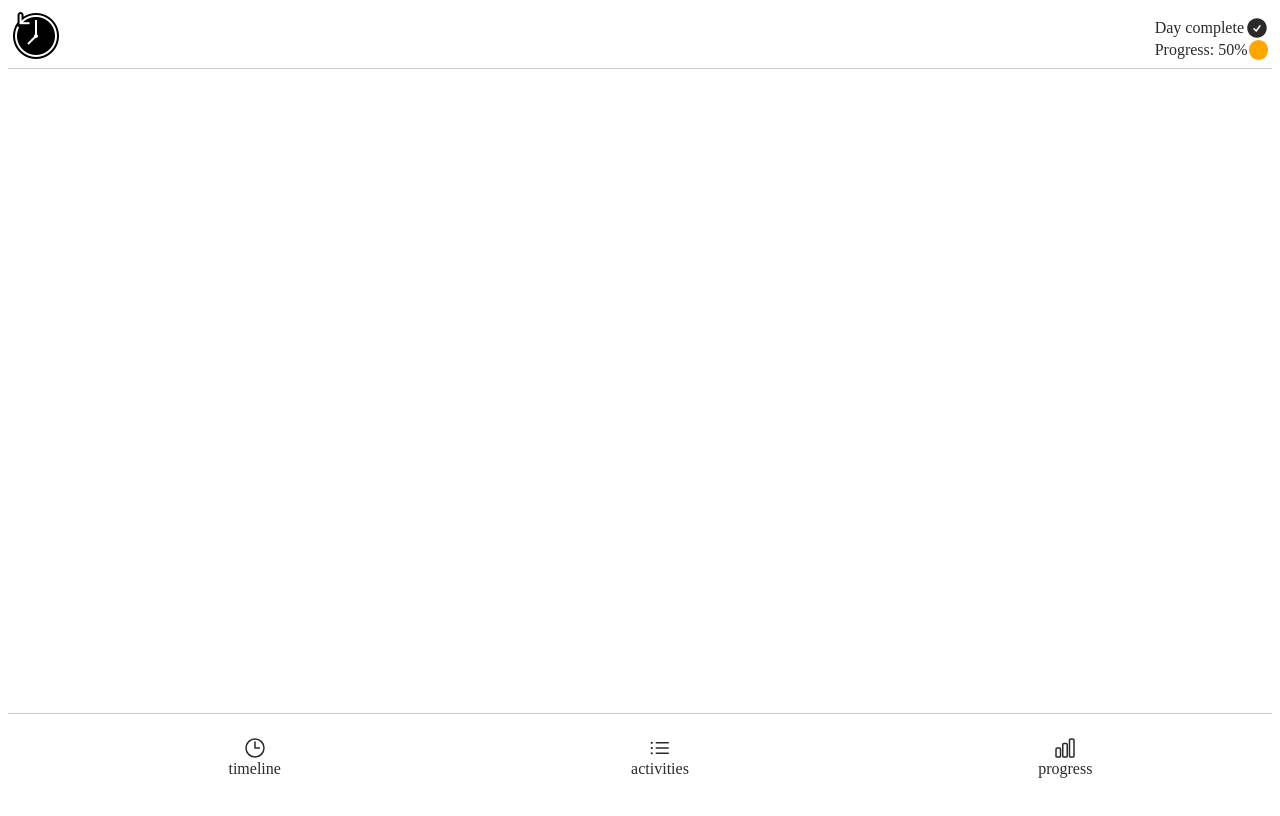
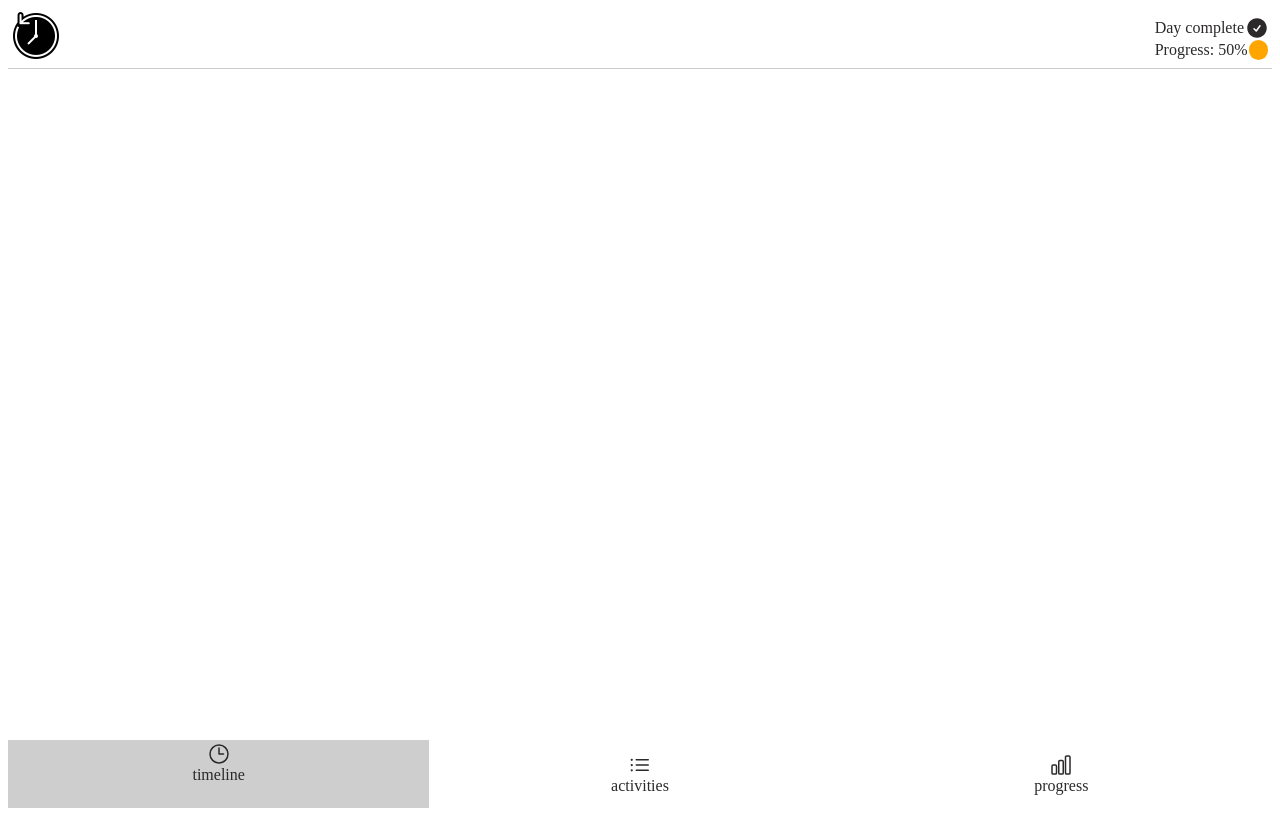
Before and after one commit to vetttaa/ontrack, a Vue app: page /#timeline in a window 1280 px wide. Before the commit this address led to /. Built offline with nearby package versions, Linux system fonts and the light colour scheme.

Commit message:
feat: normalize page hash

```diff
--- /dev/null
+++ b/src/components/NavItem.vue
@@ -0,0 +1,23 @@
+<template>
+    <li>
+        <a v-bind="$attrs" class="nav-link">
+            <slot></slot>
+        </a>
+    </li>
+</template>
+
+<script>
+export default {
+    inheritAttrs: false
+}
+</script>
+
+<style lang="scss" scoped>
+.nav-link {
+    display: flex;
+    flex-direction: column;
+    align-items: center;
+    padding: 2px;
+    font-size: medium;
+}
+</style>
--- a/src/components/TheNav.vue
+++ b/src/components/TheNav.vue
@@ -1,38 +1,53 @@
 <template>
     <nav class="nav-container">
         <ul>
-            <li v-for="icon, page in navItems" :key="page">
-                <a :href="`#${page}`" class="nav-link">
-                    <component :is="icon" class="nav-icon" />{{ page }}
-                </a>
-            </li>
+            <NavItem v-for="(icon, page) in navItems" :key="page" :href="`#${page}`"
+                :class="{ 'active': page === currentPage }" @click="currentPage = page">
+                <component :is="icon" class="nav-icon" />{{ page }}
+            </NavItem>
         </ul>
     </nav>
 </template>
 
 <script setup>
 import { ClockIcon, ListBulletIcon, ChartBarIcon } from "@heroicons/vue/24/outline";
+import { PAGE_TIMELINE, PAGE_ACTIVITIES, PAGE_PROGRESS } from "@/constants";
+import NavItem from "@/components/NavItem.vue";
+import { ref } from "vue";
 
 const navItems = {
-    timeline: ClockIcon,
-    activities: ListBulletIcon,
-    progress: ChartBarIcon
+    [PAGE_TIMELINE]: ClockIcon,
+    [PAGE_ACTIVITIES]: ListBulletIcon,
+    [PAGE_PROGRESS]: ChartBarIcon
 };
+
+const currentPage = ref(normalizePageHash());
+
+function normalizePageHash() {
+    const hash = window.location.hash.slice(1);
+    if (Object.keys(navItems).includes(hash)) {
+        return hash;
+    }
+    window.location.hash = PAGE_TIMELINE;
+    return PAGE_TIMELINE;
+}
+
 </script>
 
-<style lang="scss" scoped>
+<style lang="scss">
 .nav-container {
     position: sticky;
     bottom: 0;
     z-index: 10;
     background-color: #ffffff;
     border-top: 1px solid #ccc;
-    padding: 4px;
 
     ul {
         display: flex;
         align-items: center;
-        justify-content: space-around;
+        justify-content: space-between;
+        margin: 0;
+        padding: 0;
 
 
         li {
@@ -40,17 +55,15 @@ const navItems = {
         }
     }
 
-    .nav-link {
-        display: flex;
-        flex-direction: column;
-        align-items: center;
-        padding: 2px;
-        font-size: medium;
-    }
-
     .nav-icon {
         height: 1.5em;
         width: 1.5em;
     }
 }
+
+.active {
+    background-color: rgb(206, 206, 206);
+    pointer-events: none;
+    height: 4em
+}
 </style>
--- /dev/null
+++ b/src/constants.js
@@ -0,0 +1,3 @@
+export const PAGE_TIMELINE = 'timeline'
+export const PAGE_ACTIVITIES = 'activities'
+export const PAGE_PROGRESS = 'progress'
```
